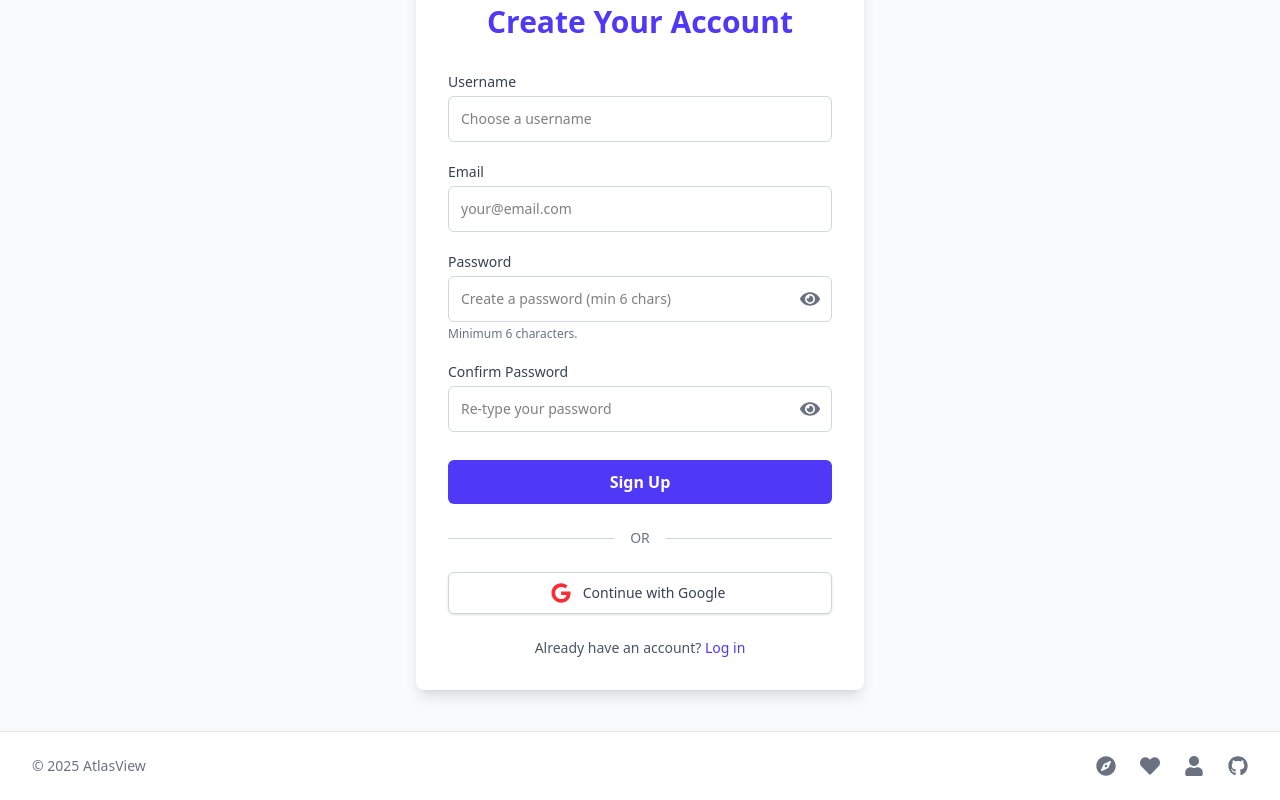
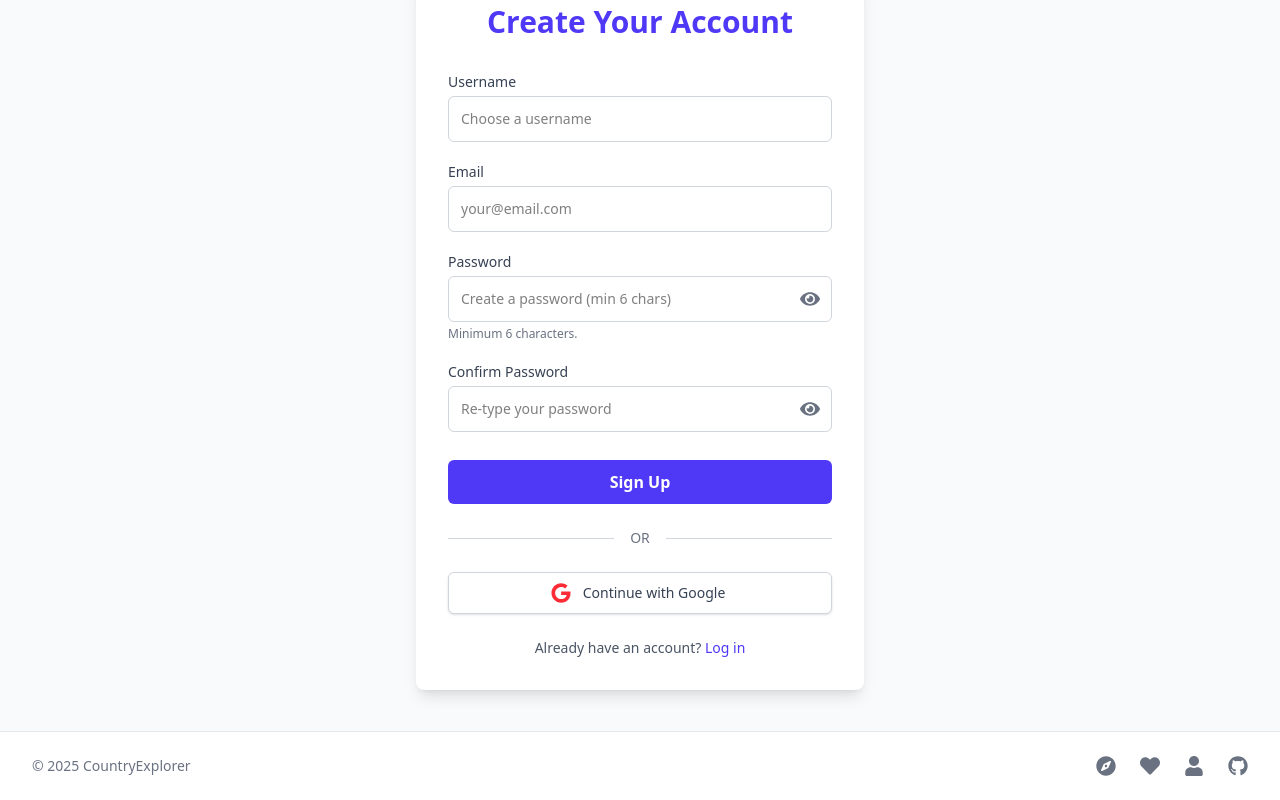
Before and after one commit to nipuni20011206/html, a React (Vite) app: page /sign-up in a window 1280 px wide. Shown: the part 197-997 px from the top of the page. Built offline with nearby package versions, Linux system fonts and the light colour scheme.

Commit message:
fixedBugs

```diff
--- a/src/components/Footer.jsx
+++ b/src/components/Footer.jsx
@@ -3,7 +3,7 @@ import React from 'react';
 import { Link } from 'react-router-dom';
 import { FaCompass, FaHeart, FaUser, FaGithub } from 'react-icons/fa'; // Example icons
 
-const SITE_NAME = "AtlasView";
+const SITE_NAME = "CountryExplorer";
 
 const Footer = () => {
   const currentYear = new Date().getFullYear();
```
